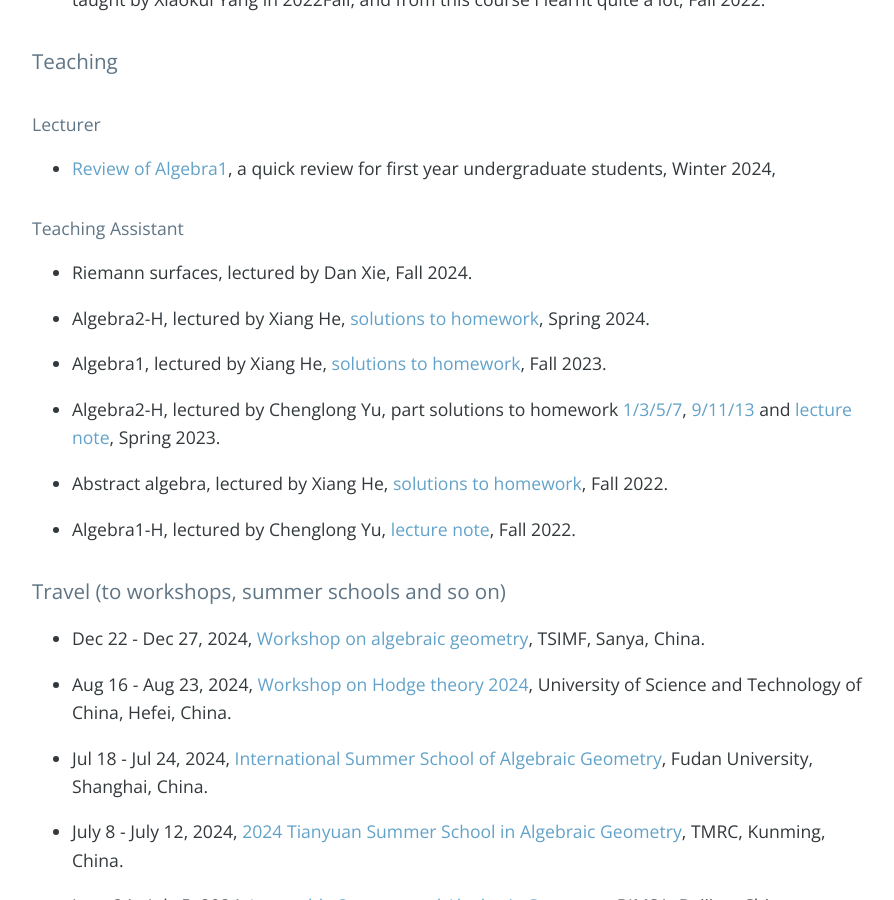
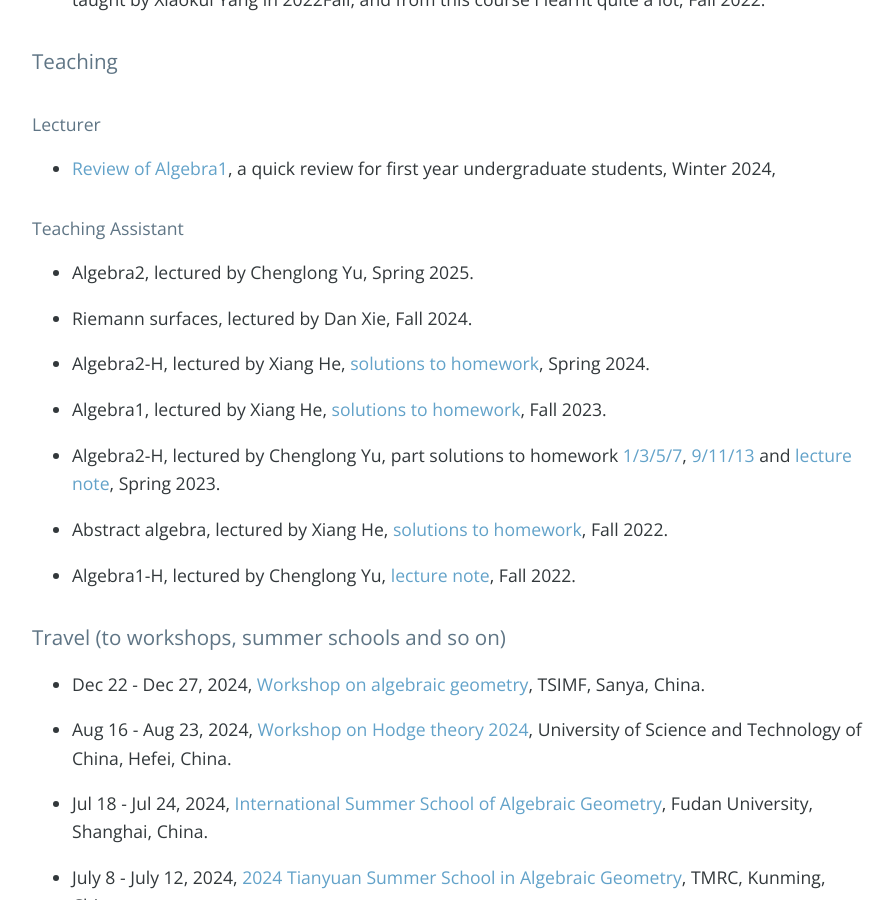
Before and after one commit to bowenl-math/bowenl-math.github.io, a Jekyll site: the page built from index.md, in a window 1280 px wide and 900 px high, scrolled down 2426 px. Shown: the whole window, without its empty margins (192-1086 px from the left). Built offline with Jekyll 4.4.1, drawn with Linux system fonts in a browser that asks for light colours; nearby versions of some CDN libraries; our own code applies the rules of GitHub Pages for plain Markdown files; the list of posts is cut into pages by our own code; comment, search, counter and statistics services are not loaded.

Commit message:
Update index.md

```diff
--- a/index.md
+++ b/index.md
@@ -61,6 +61,8 @@ Yang, and I typed the draft version of it, Summer 2024.
 
 
 #### Teaching Assistant
+* Algebra2, lectured by Chenglong Yu, Spring 2025.
+
 * Riemann surfaces, lectured by Dan Xie, Fall 2024.
 
 * Algebra2-H, lectured by Xiang He, [solutions to homework](notes/2024Spring/Solutions_to_HW.pdf), Spring 2024.
```
